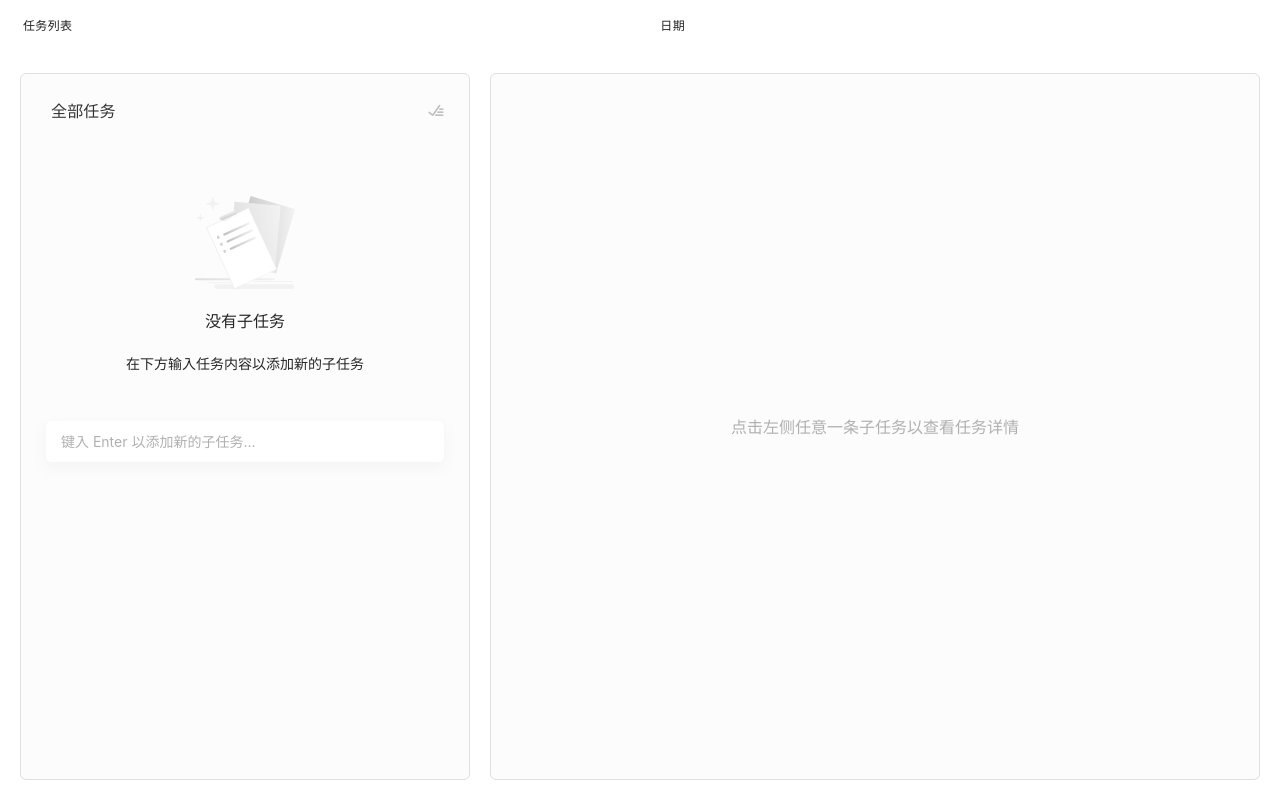
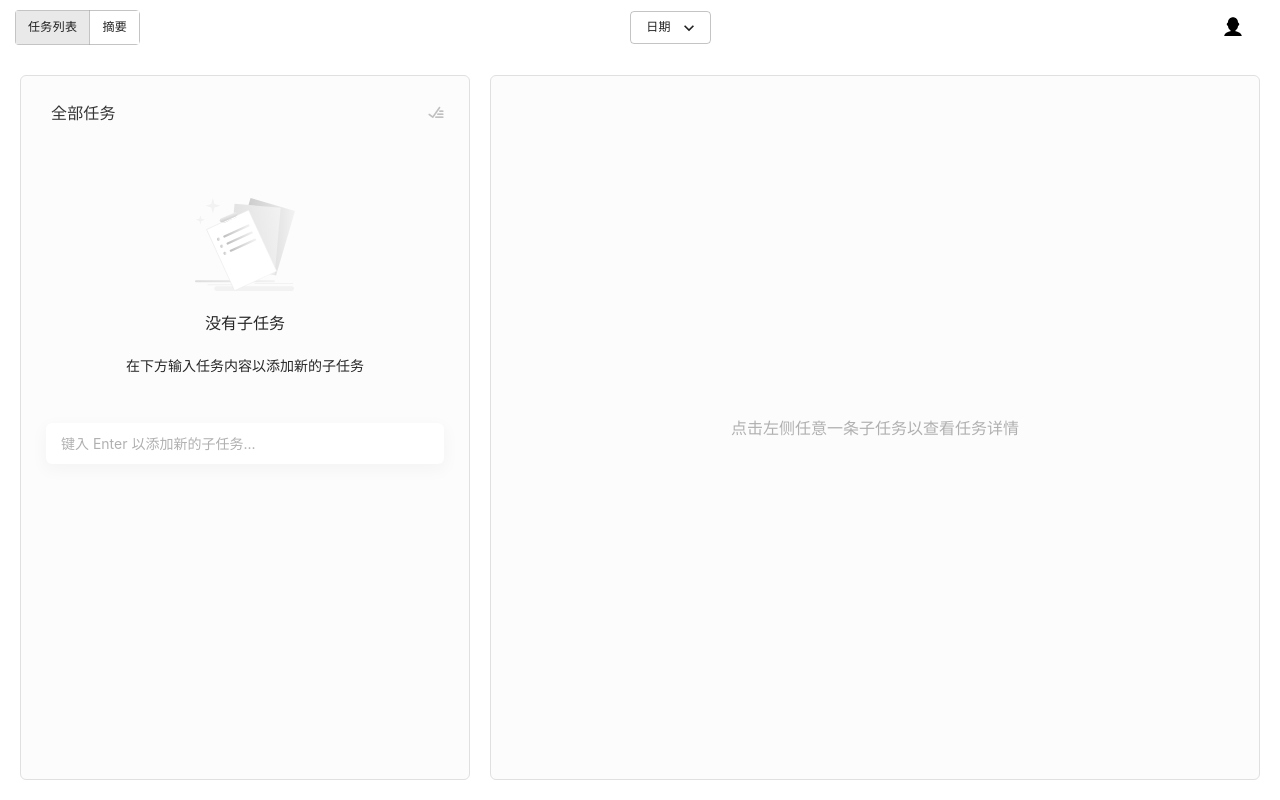
Before and after one commit to lenconda/sigma_web, a React app: page /list in a window 1280 px wide. Built offline with nearby package versions, Linux system fonts and the light colour scheme.

Commit message:
feat: optimize navbar styles

```diff
--- a/src/App.less
+++ b/src/App.less
@@ -1,3 +1,5 @@
+@import './global.less';
+
 .app-nav {
   overflow: auto;
   box-sizing: border-box;
@@ -40,7 +42,26 @@
   overflow-y: scroll;
 }
 
+.nav-button {
+  padding: 0;
+
+  .link {
+    display: inline-block;
+    width: 100%;
+    height: 100%;
+    padding: 6px 12px;
+    min-width: initial;
+  }
+}
+
 .link, .link:visited {
+  display: block;
   text-decoration: none;
   color: inherit;
+  background-color: #fff;
+  min-width: 180px;
+
+  &.active {
+    background-color: #e9e9e9;
+  }
 }
--- a/src/App.tsx
+++ b/src/App.tsx
@@ -18,7 +18,7 @@ import {
   Switch,
   Redirect,
   Router,
-  Link,
+  NavLink,
 } from 'react-router-dom';
 import idGen from './core/idgen';
 import PopupProvider from './components/PopupProvider';
@@ -27,6 +27,8 @@ import StickyNav from './components/StickyNav';
 import DatePicker from './components/DatePicker';
 import MenuList from '@material-ui/core/MenuList';
 import MenuItem from '@material-ui/core/MenuItem';
+import ExpandMoreIcon from '@material-ui/icons/ExpandMore';
+import ButtonGroup from '@material-ui/core/ButtonGroup';
 import { createBrowserHistory } from 'history';
 import './App.less';
 
@@ -63,6 +65,10 @@ const App: React.FC = () => {
   const [menus, setMenus] = useState<Record<string, string>>({
     '/list': '任务列表',
     '/summary': '摘要',
+  });
+  const [avatarMenus, setAvatarMenus] = useState<Record<string, string>>({
+    '/profile': '账户设置',
+    '/exit': '登出',
   });
 
   const handleSelectedTasksChange = (tasks: TaskListItem[]) => {
@@ -119,29 +125,42 @@ const App: React.FC = () => {
           <StickyNav className="app-nav">
             <>
               <div className="app-nav__menus--left">
+                <ButtonGroup>
+                  {
+                    Object.keys(menus).map((path, index) => {
+                      return <Button key={index} className="nav-button">
+                        <NavLink to={path} className="link" activeClassName="active" key={index}>{menus[path]}</NavLink>
+                      </Button>;
+                    })
+                  }
+                </ButtonGroup>
+              </div>
+              <div className="app-nav__menus--center">
+                <DatePicker
+                  selectsRange={true}
+                  onConfirm={result => console.log(result)}
+                  customComponent={<Button variant="outlined" endIcon={<ExpandMoreIcon />}>日期</Button>}
+                />
+              </div>
+              <div className="app-nav__menus--right">
                 <PopupProvider
-                  trigger={<Button>{menus[history.location.pathname.split('/').slice(0, 2).join('/')]}</Button>}
-                  triggerClass="test"
+                  trigger={
+                    <Button>
+                      <img src="/assets/images/default_avatar.svg" width="20" />
+                    </Button>
+                  }
                 >
                   <MenuList>
                     {
-                      Object.keys(menus).map((path, index) => {
-                        return <Link to={path} className="link" key={index}>
-                          <MenuItem>{menus[path]}</MenuItem>
-                        </Link>;
+                      Object.keys(avatarMenus).map((path, index) => {
+                        return <NavLink to={path} className="link" key={index}>
+                          <MenuItem>{avatarMenus[path]}</MenuItem>
+                        </NavLink>;
                       })
                     }
                   </MenuList>
                 </PopupProvider>
               </div>
-              <div className="app-nav__menus--center">
-                <DatePicker
-                  selectsRange={true}
-                  onConfirm={result => console.log(result)}
-                  customComponent={<Button>日期</Button>}
-                />
-              </div>
-              <div className="app-nav__menus--right"></div>
             </>
           </StickyNav>
           <div className="app-page">
```
